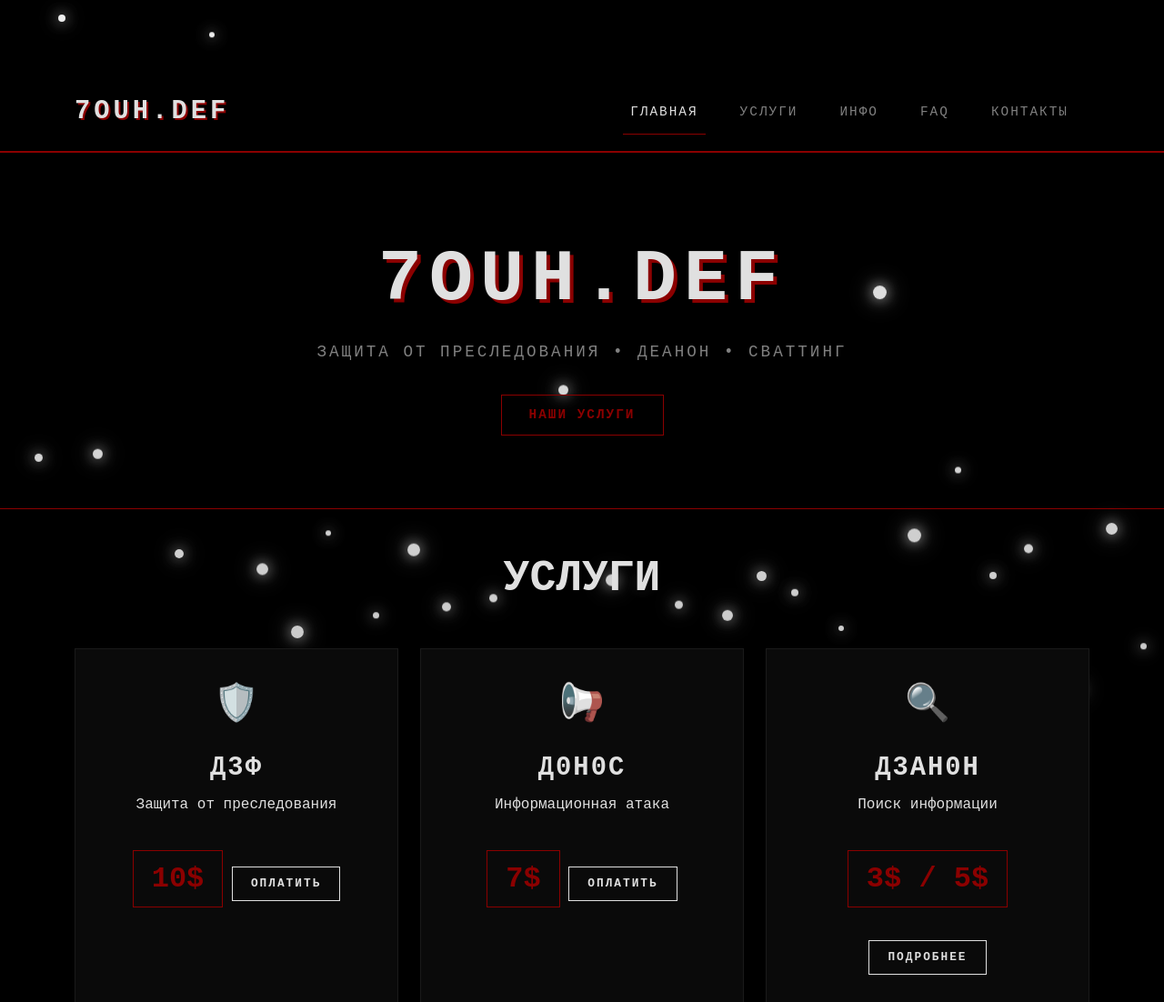
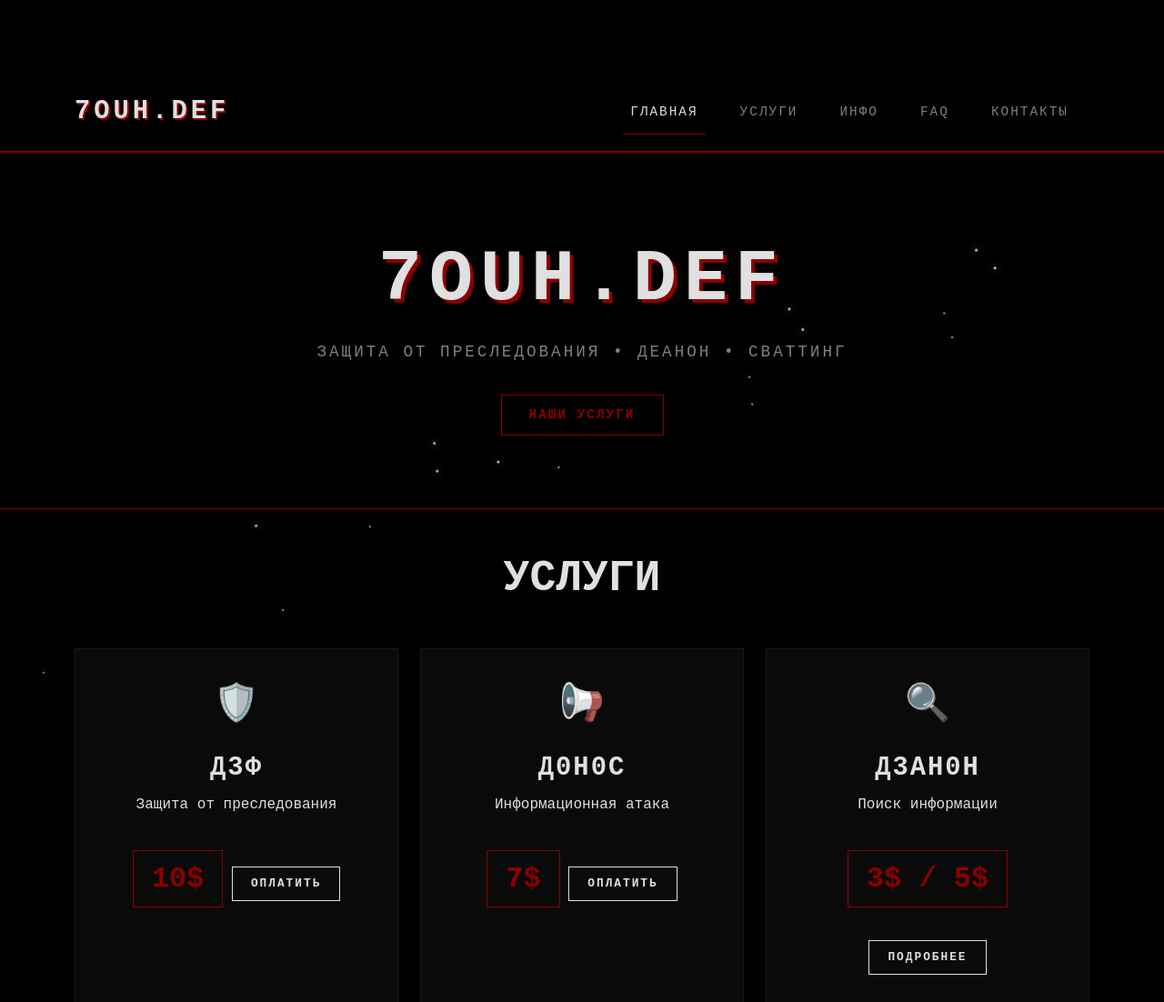
Before and after one commit to zavet-coder/osint_sait, a Flask app: page / in a window 1280 px wide. Shown: the top 1102 px of the page at 91% size. Run offline with Flask 3, Linux system fonts and the light colour scheme.

Commit message:
обнова6

```diff
--- a/static/css/style.css
+++ b/static/css/style.css
@@ -422,7 +422,7 @@ footer a:hover {
     color: var(--accent);
 }
 
-/* ========== ЯРКАЯ АНИМАЦИЯ СНЕГОПАДА ПО ВСЕМУ ЭКРАНУ ========== */
+/* ========== БЫСТРЫЙ СНЕГОПАД СПРАВА СВЕРХУ → СЛЕВА СНИЗУ ========== */
 .particles {
     position: fixed;
     top: 0;
@@ -436,84 +436,124 @@ footer a:hover {
 
 .particle {
     position: absolute;
-    background-color: rgba(255, 255, 255, 0.95);
+    background-color: rgba(255, 255, 255, 0.9);
     border-radius: 50%;
-    box-shadow: 0 0 15px rgba(255, 255, 255, 0.8), 0 0 30px rgba(255, 255, 255, 0.5);
-    animation: fall linear infinite;
+    box-shadow: 0 0 8px rgba(255, 255, 255, 0.6);
+    animation: fallDiagonal linear infinite;
 }
 
-@keyframes fall {
+@keyframes fallDiagonal {
     0% {
-        transform: translateY(-10vh);
+        transform: translate(100vw, -10vh) rotate(0deg);
         opacity: 1;
     }
     100% {
-        transform: translateY(110vh);
-        opacity: 0.8;
+        transform: translate(-20vw, 110vh) rotate(360deg);
+        opacity: 0.7;
     }
 }
 
-/* Яркие снежки по всему экрану */
-.particle:nth-child(1) { width: 8px; height: 8px; left: 5%; animation-duration: 6s; animation-delay: 0s; }
-.particle:nth-child(2) { width: 12px; height: 12px; left: 12%; animation-duration: 7s; animation-delay: 0.5s; }
-.particle:nth-child(3) { width: 6px; height: 6px; left: 18%; animation-duration: 5s; animation-delay: 1s; }
-.particle:nth-child(4) { width: 14px; height: 14px; left: 25%; animation-duration: 8s; animation-delay: 0.2s; }
-.particle:nth-child(5) { width: 7px; height: 7px; left: 32%; animation-duration: 6.5s; animation-delay: 1.5s; }
-.particle:nth-child(6) { width: 10px; height: 10px; left: 38%; animation-duration: 7.5s; animation-delay: 0.8s; }
-.particle:nth-child(7) { width: 5px; height: 5px; left: 45%; animation-duration: 4.5s; animation-delay: 2s; }
-.particle:nth-child(8) { width: 13px; height: 13px; left: 52%; animation-duration: 8.5s; animation-delay: 0.3s; }
-.particle:nth-child(9) { width: 9px; height: 9px; left: 58%; animation-duration: 7s; animation-delay: 1.2s; }
-.particle:nth-child(10) { width: 11px; height: 11px; left: 65%; animation-duration: 8s; animation-delay: 0.7s; }
-.particle:nth-child(11) { width: 6px; height: 6px; left: 72%; animation-duration: 5.5s; animation-delay: 2.2s; }
-.particle:nth-child(12) { width: 15px; height: 15px; left: 78%; animation-duration: 9s; animation-delay: 0.4s; }
-.particle:nth-child(13) { width: 8px; height: 8px; left: 85%; animation-duration: 6.5s; animation-delay: 1.8s; }
-.particle:nth-child(14) { width: 12px; height: 12px; left: 92%; animation-duration: 7.5s; animation-delay: 0.1s; }
-.particle:nth-child(15) { width: 7px; height: 7px; left: 98%; animation-duration: 5s; animation-delay: 2.5s; }
-.particle:nth-child(16) { width: 10px; height: 10px; left: 15%; animation-duration: 8s; animation-delay: 0.9s; }
-.particle:nth-child(17) { width: 13px; height: 13px; left: 22%; animation-duration: 7s; animation-delay: 1.5s; }
-.particle:nth-child(18) { width: 6px; height: 6px; left: 28%; animation-duration: 5.5s; animation-delay: 2.8s; }
-.particle:nth-child(19) { width: 14px; height: 14px; left: 35%; animation-duration: 8.5s; animation-delay: 0.6s; }
-.particle:nth-child(20) { width: 9px; height: 9px; left: 42%; animation-duration: 7.2s; animation-delay: 1.1s; }
-.particle:nth-child(21) { width: 11px; height: 11px; left: 48%; animation-duration: 8.2s; animation-delay: 2.3s; }
-.particle:nth-child(22) { width: 5px; height: 5px; left: 55%; animation-duration: 4.8s; animation-delay: 3s; }
-.particle:nth-child(23) { width: 12px; height: 12px; left: 62%; animation-duration: 7.8s; animation-delay: 0.5s; }
-.particle:nth-child(24) { width: 8px; height: 8px; left: 68%; animation-duration: 6.2s; animation-delay: 1.9s; }
-.particle:nth-child(25) { width: 15px; height: 15px; left: 75%; animation-duration: 9.5s; animation-delay: 2.7s; }
-.particle:nth-child(26) { width: 7px; height: 7px; left: 82%; animation-duration: 5.5s; animation-delay: 3.2s; }
-.particle:nth-child(27) { width: 10px; height: 10px; left: 88%; animation-duration: 7.5s; animation-delay: 1.3s; }
-.particle:nth-child(28) { width: 13px; height: 13px; left: 95%; animation-duration: 8.5s; animation-delay: 0.8s; }
-.particle:nth-child(29) { width: 9px; height: 9px; left: 3%; animation-duration: 6.8s; animation-delay: 2.5s; }
-.particle:nth-child(30) { width: 11px; height: 11px; left: 8%; animation-duration: 8.2s; animation-delay: 1.7s; }
-.particle:nth-child(31) { width: 6px; height: 6px; left: 13%; animation-duration: 5.2s; animation-delay: 3.5s; }
-.particle:nth-child(32) { width: 14px; height: 14px; left: 19%; animation-duration: 9s; animation-delay: 0.2s; }
-.particle:nth-child(33) { width: 8px; height: 8px; left: 24%; animation-duration: 6.5s; animation-delay: 2.2s; }
-.particle:nth-child(34) { width: 12px; height: 12px; left: 31%; animation-duration: 7.8s; animation-delay: 1.4s; }
-.particle:nth-child(35) { width: 7px; height: 7px; left: 37%; animation-duration: 5.5s; animation-delay: 3.8s; }
-.particle:nth-child(36) { width: 10px; height: 10px; left: 44%; animation-duration: 7.2s; animation-delay: 0.9s; }
-.particle:nth-child(37) { width: 13px; height: 13px; left: 51%; animation-duration: 8.5s; animation-delay: 1.8s; }
-.particle:nth-child(38) { width: 9px; height: 9px; left: 57%; animation-duration: 6.8s; animation-delay: 2.9s; }
-.particle:nth-child(39) { width: 11px; height: 11px; left: 64%; animation-duration: 8.2s; animation-delay: 0.6s; }
-.particle:nth-child(40) { width: 5px; height: 5px; left: 71%; animation-duration: 4.5s; animation-delay: 4s; }
-.particle:nth-child(41) { width: 14px; height: 14px; left: 77%; animation-duration: 9.2s; animation-delay: 1.2s; }
-.particle:nth-child(42) { width: 8px; height: 8px; left: 84%; animation-duration: 6.2s; animation-delay: 2.5s; }
-.particle:nth-child(43) { width: 12px; height: 12px; left: 91%; animation-duration: 7.5s; animation-delay: 0.3s; }
-.particle:nth-child(44) { width: 7px; height: 7px; left: 97%; animation-duration: 5.8s; animation-delay: 3.2s; }
-.particle:nth-child(45) { width: 10px; height: 10px; left: 2%; animation-duration: 7.5s; animation-delay: 1.9s; }
-.particle:nth-child(46) { width: 13px; height: 13px; left: 7%; animation-duration: 8.8s; animation-delay: 0.7s; }
-.particle:nth-child(47) { width: 9px; height: 9px; left: 12%; animation-duration: 6.5s; animation-delay: 2.8s; }
-.particle:nth-child(48) { width: 11px; height: 11px; left: 17%; animation-duration: 8.2s; animation-delay: 1.5s; }
-.particle:nth-child(49) { width: 6px; height: 6px; left: 23%; animation-duration: 5.2s; animation-delay: 3.7s; }
-.particle:nth-child(50) { width: 14px; height: 14px; left: 29%; animation-duration: 9.5s; animation-delay: 0.4s; }
-.particle:nth-child(51) { width: 8px; height: 8px; left: 34%; animation-duration: 6.2s; animation-delay: 2.3s; }
-.particle:nth-child(52) { width: 12px; height: 12px; left: 41%; animation-duration: 7.8s; animation-delay: 1.1s; }
-.particle:nth-child(53) { width: 7px; height: 7px; left: 47%; animation-duration: 5.5s; animation-delay: 3.9s; }
-.particle:nth-child(54) { width: 10px; height: 10px; left: 54%; animation-duration: 7.2s; animation-delay: 0.8s; }
-.particle:nth-child(55) { width: 13px; height: 13px; left: 61%; animation-duration: 8.5s; animation-delay: 1.6s; }
-.particle:nth-child(56) { width: 9px; height: 9px; left: 67%; animation-duration: 6.8s; animation-delay: 2.6s; }
-.particle:nth-child(57) { width: 11px; height: 11px; left: 74%; animation-duration: 8.2s; animation-delay: 0.5s; }
-.particle:nth-child(58) { width: 5px; height: 5px; left: 81%; animation-duration: 4.5s; animation-delay: 4.2s; }
-.particle:nth-child(59) { width: 14px; height: 14px; left: 87%; animation-duration: 9.2s; animation-delay: 1.3s; }
-.particle:nth-child(60) { width: 8px; height: 8px; left: 94%; animation-duration: 6.2s; animation-delay: 2.7s; }
+/* 100+ МЕЛКИХ СНЕЖИНОК */
+.particle:nth-child(1) { width: 3px; height: 3px; left: 0%; animation-duration: 3.5s; animation-delay: 0s; }
+.particle:nth-child(2) { width: 2px; height: 2px; left: 2%; animation-duration: 3.2s; animation-delay: 0.1s; }
+.particle:nth-child(3) { width: 3px; height: 3px; left: 4%; animation-duration: 3.8s; animation-delay: 0.2s; }
+.particle:nth-child(4) { width: 2px; height: 2px; left: 6%; animation-duration: 3.4s; animation-delay: 0.3s; }
+.particle:nth-child(5) { width: 3px; height: 3px; left: 8%; animation-duration: 3.9s; animation-delay: 0.4s; }
+.particle:nth-child(6) { width: 2px; height: 2px; left: 10%; animation-duration: 3.3s; animation-delay: 0.5s; }
+.particle:nth-child(7) { width: 3px; height: 3px; left: 12%; animation-duration: 3.7s; animation-delay: 0.6s; }
+.particle:nth-child(8) { width: 2px; height: 2px; left: 14%; animation-duration: 3.5s; animation-delay: 0.7s; }
+.particle:nth-child(9) { width: 3px; height: 3px; left: 16%; animation-duration: 3.6s; animation-delay: 0.8s; }
+.particle:nth-child(10) { width: 2px; height: 2px; left: 18%; animation-duration: 3.2s; animation-delay: 0.9s; }
+.particle:nth-child(11) { width: 3px; height: 3px; left: 20%; animation-duration: 3.9s; animation-delay: 1.0s; }
+.particle:nth-child(12) { width: 2px; height: 2px; left: 22%; animation-duration: 3.4s; animation-delay: 1.1s; }
+.particle:nth-child(13) { width: 3px; height: 3px; left: 24%; animation-duration: 3.7s; animation-delay: 1.2s; }
+.particle:nth-child(14) { width: 2px; height: 2px; left: 26%; animation-duration: 3.5s; animation-delay: 1.3s; }
+.particle:nth-child(15) { width: 3px; height: 3px; left: 28%; animation-duration: 3.8s; animation-delay: 1.4s; }
+.particle:nth-child(16) { width: 2px; height: 2px; left: 30%; animation-duration: 3.3s; animation-delay: 1.5s; }
+.particle:nth-child(17) { width: 3px; height: 3px; left: 32%; animation-duration: 3.6s; animation-delay: 1.6s; }
+.particle:nth-child(18) { width: 2px; height: 2px; left: 34%; animation-duration: 3.4s; animation-delay: 1.7s; }
+.particle:nth-child(19) { width: 3px; height: 3px; left: 36%; animation-duration: 3.9s; animation-delay: 1.8s; }
+.particle:nth-child(20) { width: 2px; height: 2px; left: 38%; animation-duration: 3.2s; animation-delay: 1.9s; }
+.particle:nth-child(21) { width: 3px; height: 3px; left: 40%; animation-duration: 3.7s; animation-delay: 2.0s; }
+.particle:nth-child(22) { width: 2px; height: 2px; left: 42%; animation-duration: 3.5s; animation-delay: 2.1s; }
+.particle:nth-child(23) { width: 3px; height: 3px; left: 44%; animation-duration: 3.8s; animation-delay: 2.2s; }
+.particle:nth-child(24) { width: 2px; height: 2px; left: 46%; animation-duration: 3.3s; animation-delay: 2.3s; }
+.particle:nth-child(25) { width: 3px; height: 3px; left: 48%; animation-duration: 3.6s; animation-delay: 2.4s; }
+.particle:nth-child(26) { width: 2px; height: 2px; left: 50%; animation-duration: 3.4s; animation-delay: 2.5s; }
+.particle:nth-child(27) { width: 3px; height: 3px; left: 52%; animation-duration: 3.9s; animation-delay: 2.6s; }
+.particle:nth-child(28) { width: 2px; height: 2px; left: 54%; animation-duration: 3.2s; animation-delay: 2.7s; }
+.particle:nth-child(29) { width: 3px; height: 3px; left: 56%; animation-duration: 3.7s; animation-delay: 2.8s; }
+.particle:nth-child(30) { width: 2px; height: 2px; left: 58%; animation-duration: 3.5s; animation-delay: 2.9s; }
+.particle:nth-child(31) { width: 3px; height: 3px; left: 60%; animation-duration: 3.8s; animation-delay: 3.0s; }
+.particle:nth-child(32) { width: 2px; height: 2px; left: 62%; animation-duration: 3.3s; animation-delay: 3.1s; }
+.particle:nth-child(33) { width: 3px; height: 3px; left: 64%; animation-duration: 3.6s; animation-delay: 3.2s; }
+.particle:nth-child(34) { width: 2px; height: 2px; left: 66%; animation-duration: 3.4s; animation-delay: 3.3s; }
+.particle:nth-child(35) { width: 3px; height: 3px; left: 68%; animation-duration: 3.9s; animation-delay: 3.4s; }
+.particle:nth-child(36) { width: 2px; height: 2px; left: 70%; animation-duration: 3.2s; animation-delay: 3.5s; }
+.particle:nth-child(37) { width: 3px; height: 3px; left: 72%; animation-duration: 3.7s; animation-delay: 3.6s; }
+.particle:nth-child(38) { width: 2px; height: 2px; left: 74%; animation-duration: 3.5s; animation-delay: 3.7s; }
+.particle:nth-child(39) { width: 3px; height: 3px; left: 76%; animation-duration: 3.8s; animation-delay: 3.8s; }
+.particle:nth-child(40) { width: 2px; height: 2px; left: 78%; animation-duration: 3.3s; animation-delay: 3.9s; }
+.particle:nth-child(41) { width: 3px; height: 3px; left: 80%; animation-duration: 3.6s; animation-delay: 4.0s; }
+.particle:nth-child(42) { width: 2px; height: 2px; left: 82%; animation-duration: 3.4s; animation-delay: 4.1s; }
+.particle:nth-child(43) { width: 3px; height: 3px; left: 84%; animation-duration: 3.9s; animation-delay: 4.2s; }
+.particle:nth-child(44) { width: 2px; height: 2px; left: 86%; animation-duration: 3.2s; animation-delay: 4.3s; }
+.particle:nth-child(45) { width: 3px; height: 3px; left: 88%; animation-duration: 3.7s; animation-delay: 4.4s; }
+.particle:nth-child(46) { width: 2px; height: 2px; left: 90%; animation-duration: 3.5s; animation-delay: 4.5s; }
+.particle:nth-child(47) { width: 3px; height: 3px; left: 92%; animation-duration: 3.8s; animation-delay: 4.6s; }
+.particle:nth-child(48) { width: 2px; height: 2px; left: 94%; animation-duration: 3.3s; animation-delay: 4.7s; }
+.particle:nth-child(49) { width: 3px; height: 3px; left: 96%; animation-duration: 3.6s; animation-delay: 4.8s; }
+.particle:nth-child(50) { width: 2px; height: 2px; left: 98%; animation-duration: 3.4s; animation-delay: 4.9s; }
+.particle:nth-child(51) { width: 3px; height: 3px; left: 1%; animation-duration: 3.7s; animation-delay: 0.05s; }
+.particle:nth-child(52) { width: 2px; height: 2px; left: 3%; animation-duration: 3.3s; animation-delay: 0.15s; }
+.particle:nth-child(53) { width: 3px; height: 3px; left: 5%; animation-duration: 3.9s; animation-delay: 0.25s; }
+.particle:nth-child(54) { width: 2px; height: 2px; left: 7%; animation-duration: 3.5s; animation-delay: 0.35s; }
+.particle:nth-child(55) { width: 3px; height: 3px; left: 9%; animation-duration: 3.8s; animation-delay: 0.45s; }
+.particle:nth-child(56) { width: 2px; height: 2px; left: 11%; animation-duration: 3.2s; animation-delay: 0.55s; }
+.particle:nth-child(57) { width: 3px; height: 3px; left: 13%; animation-duration: 3.6s; animation-delay: 0.65s; }
+.particle:nth-child(58) { width: 2px; height: 2px; left: 15%; animation-duration: 3.4s; animation-delay: 0.75s; }
+.particle:nth-child(59) { width: 3px; height: 3px; left: 17%; animation-duration: 3.7s; animation-delay: 0.85s; }
+.particle:nth-child(60) { width: 2px; height: 2px; left: 19%; animation-duration: 3.3s; animation-delay: 0.95s; }
+.particle:nth-child(61) { width: 3px; height: 3px; left: 21%; animation-duration: 3.9s; animation-delay: 1.05s; }
+.particle:nth-child(62) { width: 2px; height: 2px; left: 23%; animation-duration: 3.5s; animation-delay: 1.15s; }
+.particle:nth-child(63) { width: 3px; height: 3px; left: 25%; animation-duration: 3.8s; animation-delay: 1.25s; }
+.particle:nth-child(64) { width: 2px; height: 2px; left: 27%; animation-duration: 3.2s; animation-delay: 1.35s; }
+.particle:nth-child(65) { width: 3px; height: 3px; left: 29%; animation-duration: 3.6s; animation-delay: 1.45s; }
+.particle:nth-child(66) { width: 2px; height: 2px; left: 31%; animation-duration: 3.4s; animation-delay: 1.55s; }
+.particle:nth-child(67) { width: 3px; height: 3px; left: 33%; animation-duration: 3.7s; animation-delay: 1.65s; }
+.particle:nth-child(68) { width: 2px; height: 2px; left: 35%; animation-duration: 3.3s; animation-delay: 1.75s; }
+.particle:nth-child(69) { width: 3px; height: 3px; left: 37%; animation-duration: 3.9s; animation-delay: 1.85s; }
+.particle:nth-child(70) { width: 2px; height: 2px; left: 39%; animation-duration: 3.5s; animation-delay: 1.95s; }
+.particle:nth-child(71) { width: 3px; height: 3px; left: 41%; animation-duration: 3.8s; animation-delay: 2.05s; }
+.particle:nth-child(72) { width: 2px; height: 2px; left: 43%; animation-duration: 3.2s; animation-delay: 2.15s; }
+.particle:nth-child(73) { width: 3px; height: 3px; left: 45%; animation-duration: 3.6s; animation-delay: 2.25s; }
+.particle:nth-child(74) { width: 2px; height: 2px; left: 47%; animation-duration: 3.4s; animation-delay: 2.35s; }
+.particle:nth-child(75) { width: 3px; height: 3px; left: 49%; animation-duration: 3.7s; animation-delay: 2.45s; }
+.particle:nth-child(76) { width: 2px; height: 2px; left: 51%; animation-duration: 3.3s; animation-delay: 2.55s; }
+.particle:nth-child(77) { width: 3px; height: 3px; left: 53%; animation-duration: 3.9s; animation-delay: 2.65s; }
+.particle:nth-child(78) { width: 2px; height: 2px; left: 55%; animation-duration: 3.5s; animation-delay: 2.75s; }
+.particle:nth-child(79) { width: 3px; height: 3px; left: 57%; animation-duration: 3.8s; animation-delay: 2.85s; }
+.particle:nth-child(80) { width: 2px; height: 2px; left: 59%; animation-duration: 3.2s; animation-delay: 2.95s; }
+.particle:nth-child(81) { width: 3px; height: 3px; left: 61%; animation-duration: 3.6s; animation-delay: 3.05s; }
+.particle:nth-child(82) { width: 2px; height: 2px; left: 63%; animation-duration: 3.4s; animation-delay: 3.15s; }
+.particle:nth-child(83) { width: 3px; height: 3px; left: 65%; animation-duration: 3.7s; animation-delay: 3.25s; }
+.particle:nth-child(84) { width: 2px; height: 2px; left: 67%; animation-duration: 3.3s; animation-delay: 3.35s; }
+.particle:nth-child(85) { width: 3px; height: 3px; left: 69%; animation-duration: 3.9s; animation-delay: 3.45s; }
+.particle:nth-child(86) { width: 2px; height: 2px; left: 71%; animation-duration: 3.5s; animation-delay: 3.55s; }
+.particle:nth-child(87) { width: 3px; height: 3px; left: 73%; animation-duration: 3.8s; animation-delay: 3.65s; }
+.particle:nth-child(88) { width: 2px; height: 2px; left: 75%; animation-duration: 3.2s; animation-delay: 3.75s; }
+.particle:nth-child(89) { width: 3px; height: 3px; left: 77%; animation-duration: 3.6s; animation-delay: 3.85s; }
+.particle:nth-child(90) { width: 2px; height: 2px; left: 79%; animation-duration: 3.4s; animation-delay: 3.95s; }
+.particle:nth-child(91) { width: 3px; height: 3px; left: 81%; animation-duration: 3.7s; animation-delay: 4.05s; }
+.particle:nth-child(92) { width: 2px; height: 2px; left: 83%; animation-duration: 3.3s; animation-delay: 4.15s; }
+.particle:nth-child(93) { width: 3px; height: 3px; left: 85%; animation-duration: 3.9s; animation-delay: 4.25s; }
+.particle:nth-child(94) { width: 2px; height: 2px; left: 87%; animation-duration: 3.5s; animation-delay: 4.35s; }
+.particle:nth-child(95) { width: 3px; height: 3px; left: 89%; animation-duration: 3.8s; animation-delay: 4.45s; }
+.particle:nth-child(96) { width: 2px; height: 2px; left: 91%; animation-duration: 3.2s; animation-delay: 4.55s; }
+.particle:nth-child(97) { width: 3px; height: 3px; left: 93%; animation-duration: 3.6s; animation-delay: 4.65s; }
+.particle:nth-child(98) { width: 2px; height: 2px; left: 95%; animation-duration: 3.4s; animation-delay: 4.75s; }
+.particle:nth-child(99) { width: 3px; height: 3px; left: 97%; animation-duration: 3.7s; animation-delay: 4.85s; }
+.particle:nth-child(100) { width: 2px; height: 2px; left: 99%; animation-duration: 3.3s; animation-delay: 4.95s; }
 
 /* Чтобы контент был над частицами */
 .navbar, main, footer {
```
